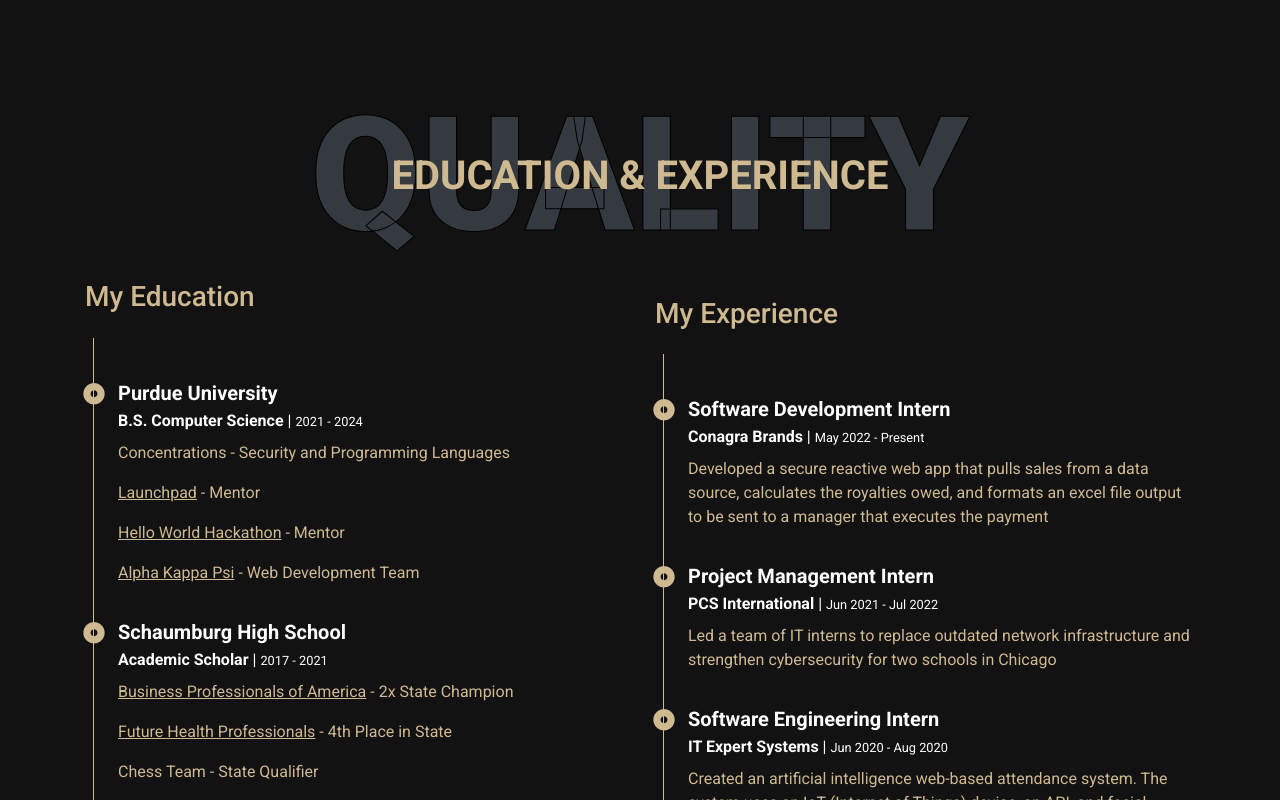
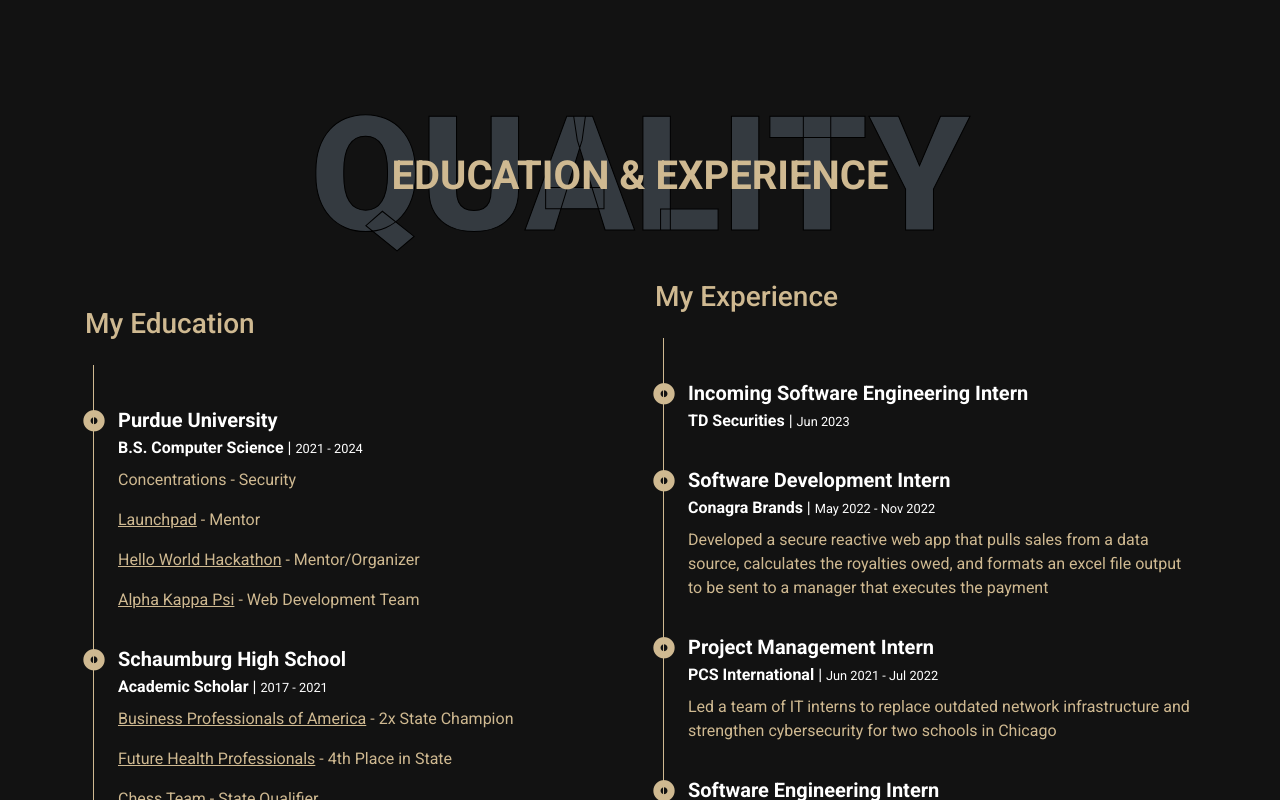
Before and after one commit to SebastianD101/portfolio, a plain HTML site: page index.html in a window 1280 px wide. Shown: the part 1995-2795 px from the top of the page. Drawn offline with nearby package versions, Linux system fonts and the light colour scheme.

Commit message:
updated experience

```diff
--- a/index.html
+++ b/index.html
@@ -93,7 +93,7 @@
                         <div class="text-white col-sm-6 py-2"><h6 class="text-primary">Email: <span class="text-white">sldsouza@purdue.edu</span></h6></div>
                         <div class="text-white col-sm-6 py-2"><h6 class="text-primary">Degree: <span class="text-white">B.S. Computer Science</span></h6></div>
                         <div class="text-white col-sm-6 py-2"><h6 class="text-primary">Expected Graduation Date: <span class="text-white">May 2024</span></h6></div>
-                        <div class="text-white col-sm-6 py-2"><h6 class="text-primary">Concentrations: <span class="text-white">Security, Programming Languages</span></h6></div>
+                        <div class="text-white col-sm-6 py-2"><h6 class="text-primary">Concentrations: <span class="text-white">Security</span></h6></div>
                         <div class="text-white col-sm-6 py-2"><h6 class="text-primary">Hometown: <span class="text-white">Vernon Hills, IL</span></h6></div>
                         <div class="text-white col-sm-6 py-2"><h6 class="text-primary">Interests: <span class="text-white">Traveling, Tennis, Golf, Piano</span></h6></div>
                         <div class="text-white col-sm-6 py-2"><h6 class="text-primary">Favorite Movie: <span class="text-white">Interstellar</span></h6></div>
@@ -195,9 +195,9 @@
                             <i class="far fa-dot-circle text-primary position-absolute" style="top: 2px; left: -35px; font-size: 22px;"></i>
                             <h5 class="font-weight-bold mb-1 text-white">Purdue University</h5>
                             <p class="mb-2 text-white"><strong>B.S. Computer Science</strong> | <small>2021 - 2024</small></p>
-                            <p class="text-primary">Concentrations - Security and Programming Languages</p>
+                            <p class="text-primary">Concentrations - Security</p>
                             <p class="text-primary"><a href="https://boilerlink.purdue.edu/organization/launchpad/" target="_blank" ><u>Launchpad</u></a> - Mentor</a>
-                            <p class="text-primary"><a href="http://www.helloworldpurdue.com/" target="_blank" ><u>Hello World Hackathon</u></a> - Mentor</a>
+                            <p class="text-primary"><a href="http://www.helloworldpurdue.com/" target="_blank" ><u>Hello World Hackathon</u></a> - Mentor/Organizer</a>
                             <p class="text-primary"><a href="https://boilerlink.purdue.edu/organization/alphakappapsi" target="_blank" ><u>Alpha Kappa Psi</u></a> - Web Development Team</a>
                         </div>
                         <div class="position-relative ex-me mb-4 text-primary">
@@ -218,8 +218,13 @@
                     <div class="border-left border-primary pt-2 pl-4 ml-2">
                         <div class="position-relative ex-me mb-4">
                             <i class="far fa-dot-circle text-primary position-absolute" style="top: 2px;left: -35px;  font-size: 22px;"></i>
+                            <h5 class="font-weight-bold mb-1 text-white">Incoming Software Engineering Intern</h5>
+                            <p class="mb-2 text-white"><strong>TD Securities</strong> | <small>Jun 2023</small></p>
+                        </div>
+                        <div class="position-relative ex-me mb-4">
+                            <i class="far fa-dot-circle text-primary position-absolute" style="top: 2px;left: -35px;  font-size: 22px;"></i>
                             <h5 class="font-weight-bold mb-1 text-white">Software Development Intern</h5>
-                            <p class="mb-2 text-white"><strong>Conagra Brands</strong> | <small>May 2022 - Present</small></p>
+                            <p class="mb-2 text-white"><strong>Conagra Brands</strong> | <small>May 2022 - Nov 2022</small></p>
                             <p class="text-primary">Developed a secure reactive web app that pulls sales from a data source, calculates the royalties owed, and formats an excel file output to be sent to a manager that executes the payment </p>
                         </div>
                         <div class="position-relative ex-me mb-4">
```
